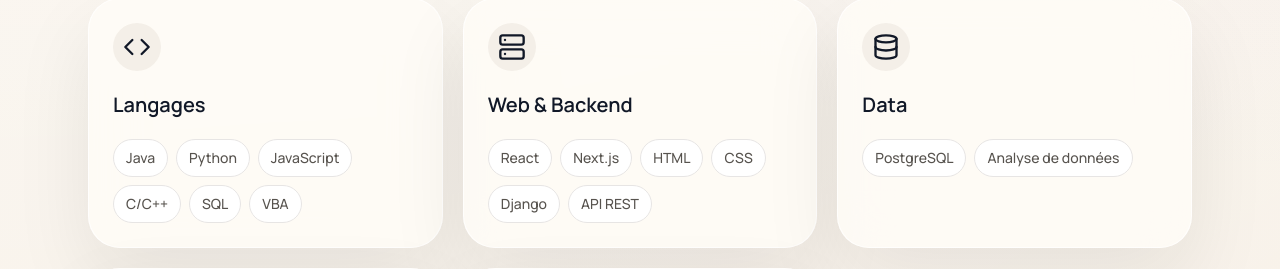
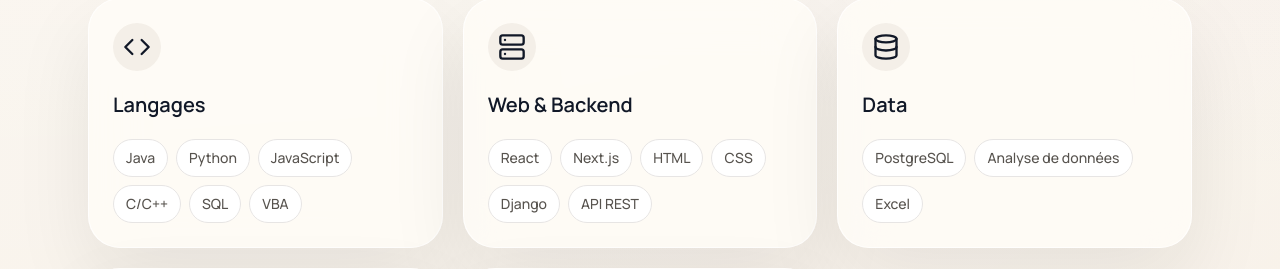
Before and after one commit to kimynh/elodiecao.github.io, a React (Vite) app: page / in a window 1280 px wide. Shown: the part 1716-1985 px from the top of the page. Built offline with nearby package versions, Linux system fonts and the light colour scheme.

Commit message:
ajout de la compétence Excel

```diff
--- a/src/components/Skills.jsx
+++ b/src/components/Skills.jsx
@@ -10,7 +10,7 @@
     icon: <Server size={28} className="text-primary" />, label: "Web & Backend", items: ["React", "Next.js", "HTML", "CSS", "Django", "API REST"],
   },
   {
-    icon: <Database size={28} className="text-primary" />, label: "Data", items: ["PostgreSQL", "Analyse de données"],
+    icon: <Database size={28} className="text-primary" />, label: "Data", items: ["PostgreSQL", "Analyse de données", "Excel"],
   },
   {
     icon: <GitBranch size={28} className="text-primary" />, label: "Outils", items: ["Git", "GitLab CI/CD", "Docker", "SVN"],
```
